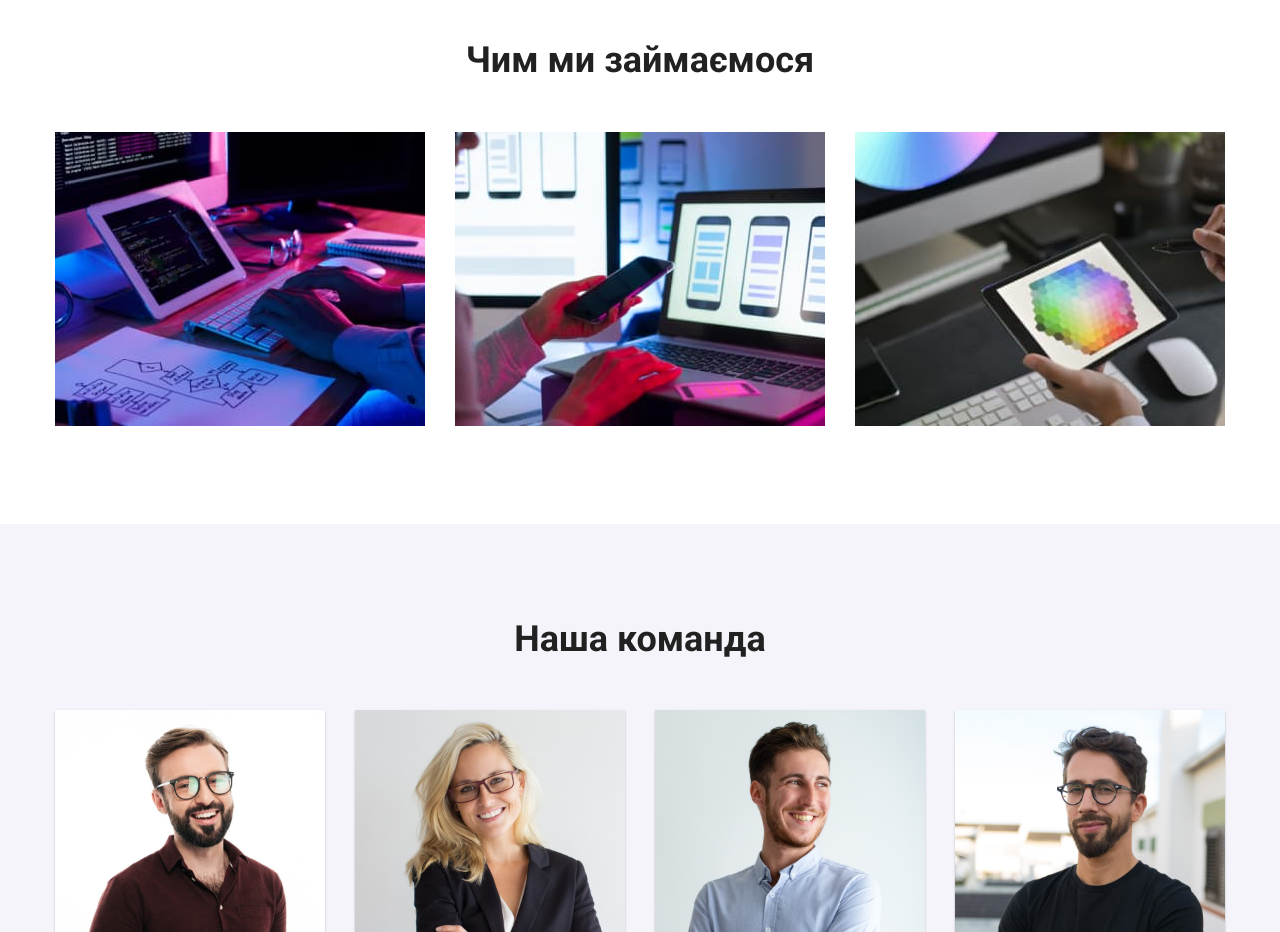
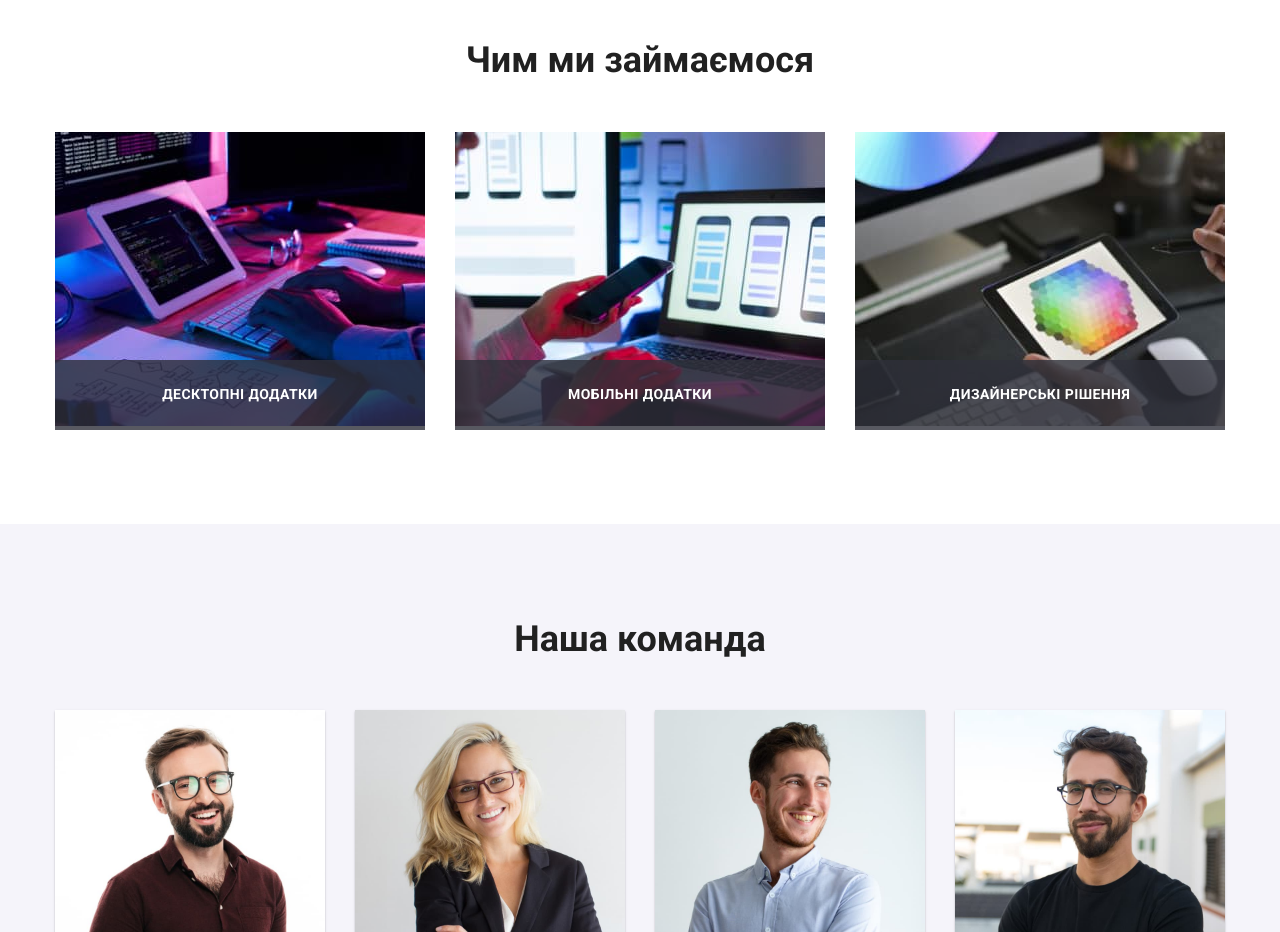
Before and after one commit to CherniukAnna/goit-markup-hw-05, a plain HTML site: page index.html in a window 1280 px wide. Shown: the part 1080-2012 px from the top of the page. Drawn offline with nearby package versions, Linux system fonts and the light colour scheme.

Commit message:
зробила анімацію

```diff
--- a/css/slyle.css
+++ b/css/slyle.css
@@ -286,14 +286,14 @@ line-height: 1.2;
     opacity: 0;
 }
 .is-hidden.backdrop .modal {
-    transform: translate(-50%, -50%) scale(0.5);
+    transform: translate(-50%, -50%) scale(1.5);
 }
 
 .modal {
     position: absolute;
     top: 50%;
     left: 50%;
-    transform: translate(-50%, -50%) scale(1.5);
+    transform: translate(-50%, -50%) scale(1);
     transition: transform 500ms linear;
     width: 528px;
     height: 581px;
@@ -366,6 +366,34 @@ line-height: 1.2;
 
 }
 /* section */
+
+.tumbe {
+    position: relative;
+    overflow: hidden;
+}
+
+.tumbe-text {
+    position: absolute;
+    bottom: 0;
+
+    width: 100%;
+    height: 70px;
+    padding-top: 27px;
+
+    background-color: rgba(47, 48, 58, 0.8);;
+}
+.additional-text {
+    font-weight: 700;
+    font-size: 14px;
+    line-height: 1.14;
+    text-align: center;
+    letter-spacing: 0.03em;
+    text-transform: uppercase;
+
+    color: var(--white-color);
+
+}
+
 .section  {
      padding-bottom: 94px;
  }
@@ -541,7 +569,10 @@ justify-content: space-between;
 .client-link {
     border: 1px solid var(--color-icon);
     border-radius: 4px;
-    transition: border-color 250ms var(--cubic);
+
+    transition-property: border-color;
+    transition-duration: 250ms;
+    transition-timing-function: var(--cubic);
 }
 .client-link:hover,
 .client-link:focus {
--- a/index.html
+++ b/index.html
@@ -100,13 +100,28 @@
           <h2 class="section-title">Чим ми займаємося</h2>
           <ul class="section-info list">
             <li class="work-list">
+             <div class="tumbe">
               <img src="./images/box1.jpg" alt="фото процесу" width="370" />
+              <div class="tumbe-text">
+                <p class="additional-text">Десктопні додатки</p>
+              </div>
+            </div>
             </li>
             <li class="work-list">
-              <img src="./images/box2.jpg" alt="фото процесу" width="370" />
+              <div class="tumbe">
+                <img src="./images/box2.jpg" alt="фото процесу" width="370" />
+                <div class="tumbe-text">
+                  <p class="additional-text">Мобільні додатки</p>
+                </div>
+              </div>
             </li>
             <li class="work-list">
-              <img src="./images/box3.jpg" alt="фото процесу" width="370" />
+              <div class="tumbe">
+                <img src="./images/box3.jpg" alt="фото процесу" width="370" />
+                <div class="tumbe-text">
+                  <p class="additional-text">Дизайнерські рішення</p>
+                </div>
+              </div>
             </li>
           </ul>
         </div>
```
